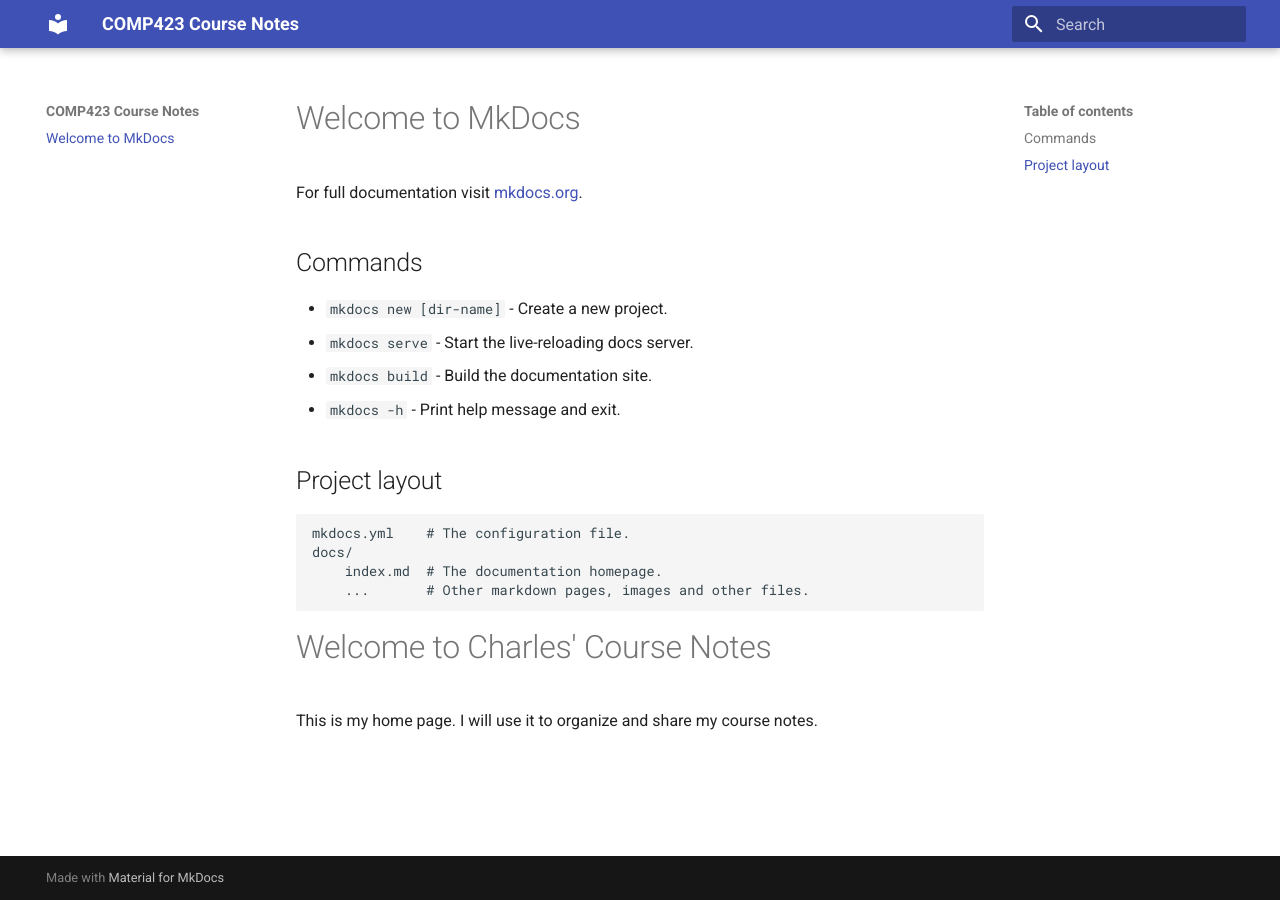
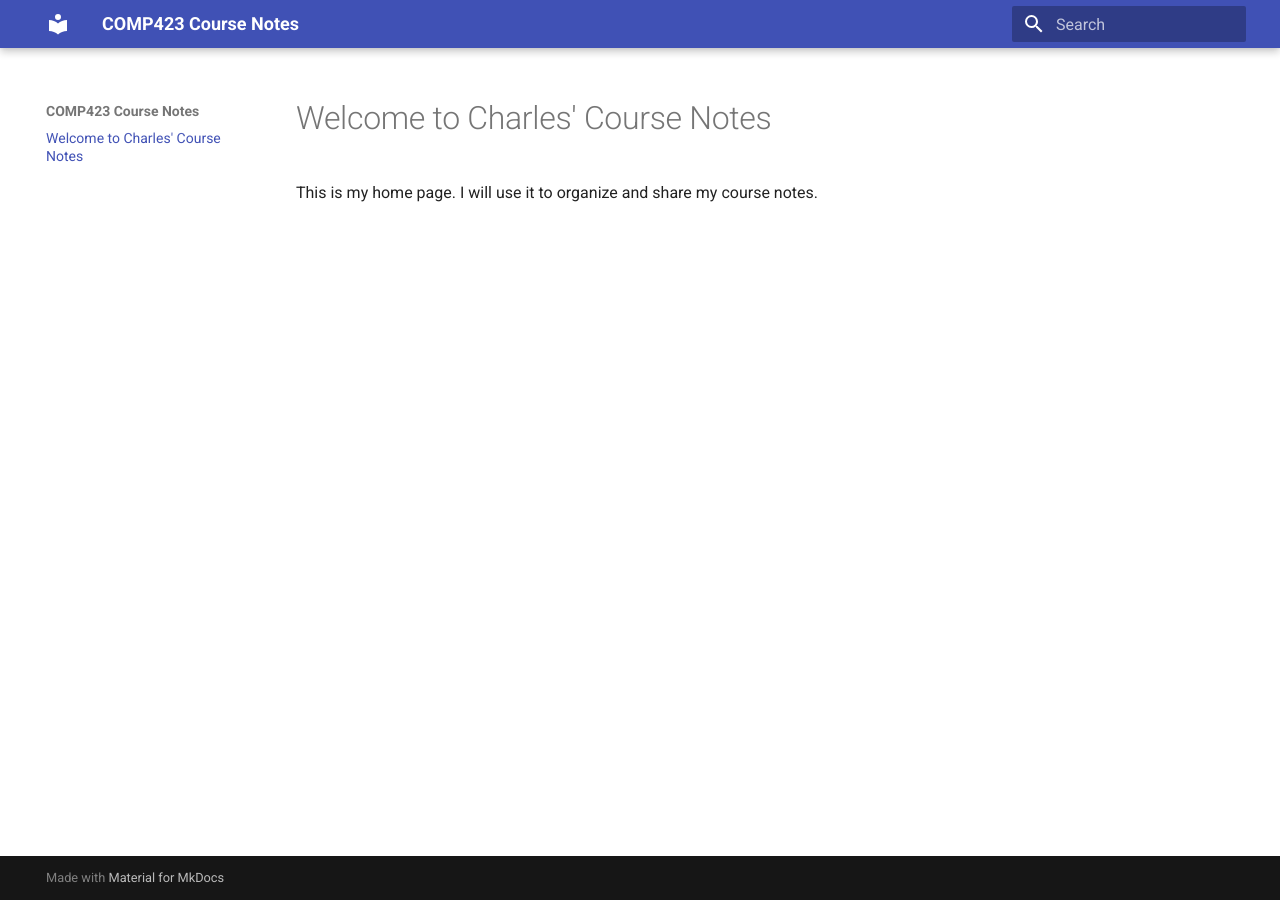
Before and after one commit to crwilt/comp423-course-notes, an MkDocs documentation site: the page built from docs/index.md, in a window 1280 px wide. Built offline with MkDocs 1.6.1 and Material for MkDocs 9.7.7, drawn with Linux system fonts in a browser that asks for light colours.

Commit message:
Removed starter words

```diff
--- a/docs/index.md
+++ b/docs/index.md
@@ -1,21 +1,3 @@
-# Welcome to MkDocs
-
-For full documentation visit [mkdocs.org](https://www.mkdocs.org).
-
-## Commands
-
-* `mkdocs new [dir-name]` - Create a new project.
-* `mkdocs serve` - Start the live-reloading docs server.
-* `mkdocs build` - Build the documentation site.
-* `mkdocs -h` - Print help message and exit.
-
-## Project layout
-
-    mkdocs.yml    # The configuration file.
-    docs/
-        index.md  # The documentation homepage.
-        ...       # Other markdown pages, images and other files.
-
 # Welcome to Charles' Course Notes
 
 This is my home page. I will use it to organize and share my course notes.
```
